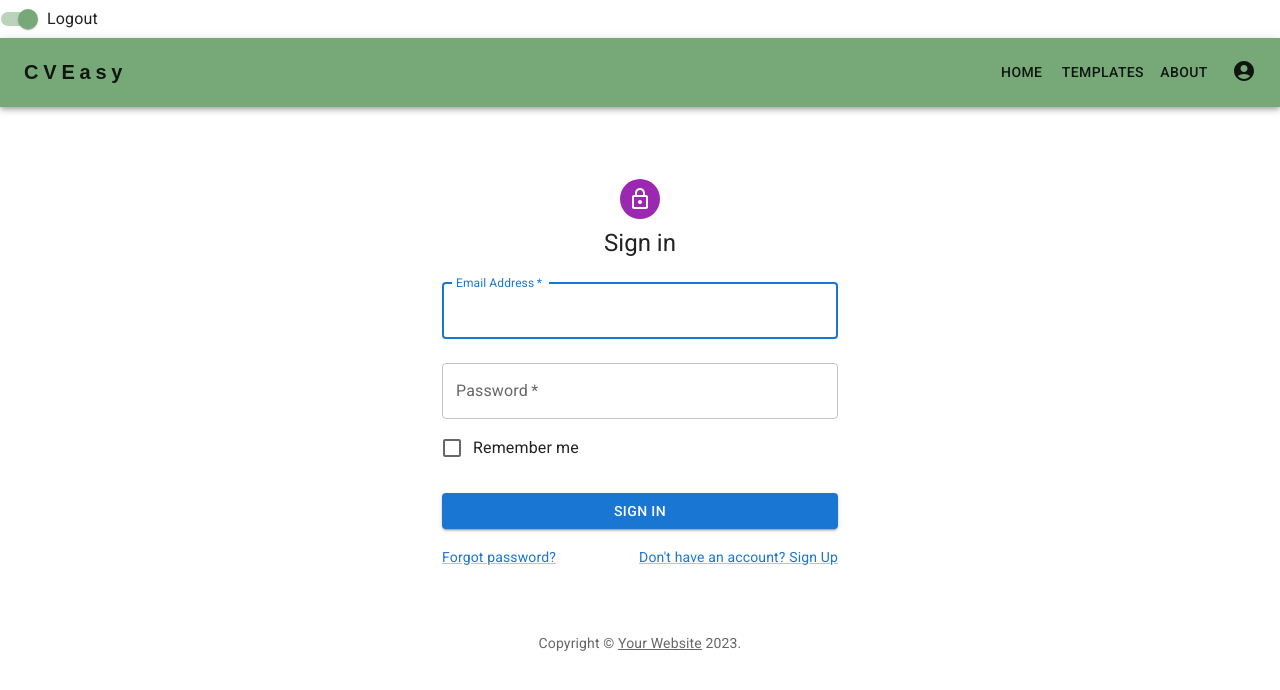
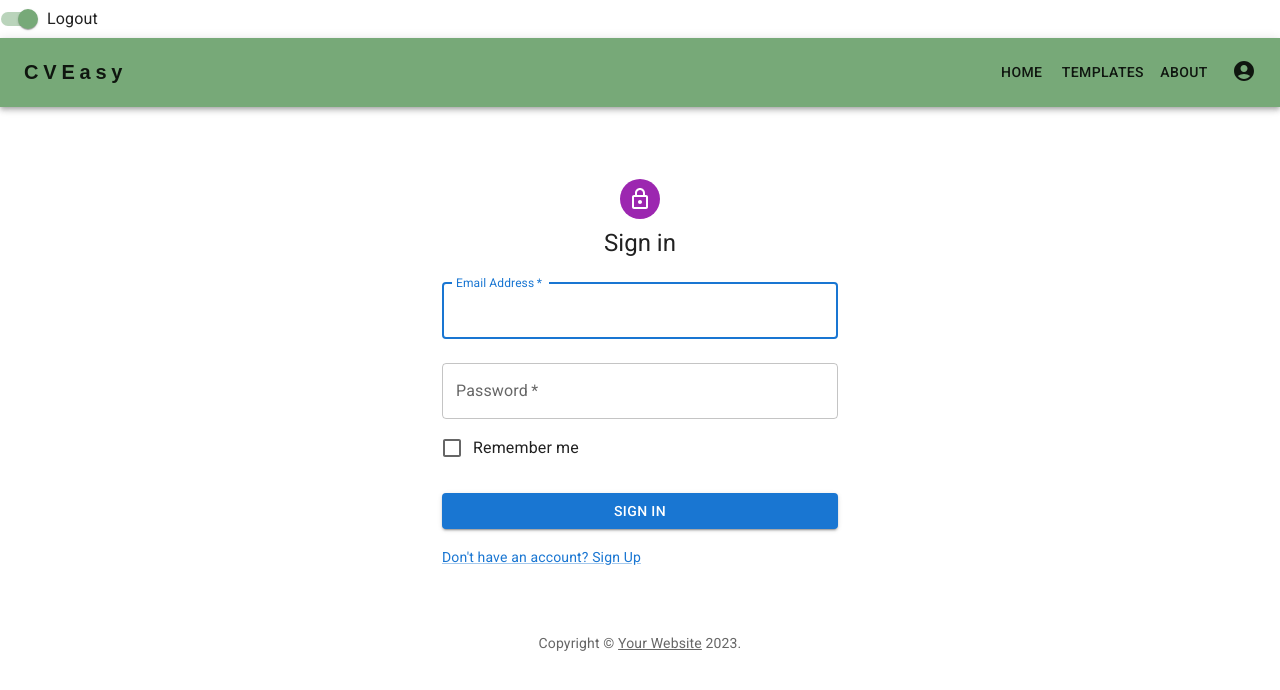
Before and after one commit to UnchartedWorld/CVEasy-DevProject, a React (Create React App) app in the folder CVEasy Front-End/cveasy-frontend/: page /Login in a window 1280 px wide. Shown: the top 690 px of the page. Built offline with nearby package versions, Linux system fonts and the light colour scheme.

Commit message:
refactor(ui): Removes "forget password" text
It's unknown if I want to even incorporate this as functionality, so it being here is deemed pointless.

```diff
--- a/CVEasy Front-End/cveasy-frontend/src/components/pages/LoginPage.tsx
+++ b/CVEasy Front-End/cveasy-frontend/src/components/pages/LoginPage.tsx
@@ -90,11 +90,6 @@ export default function LoginPage() {
                             Sign In
                         </Button>
                         <Grid container>
-                            <Grid item xs>
-                                <Link href="#" variant="body2">
-                                    Forgot password?
-                                </Link>
-                            </Grid>
                             <Grid item>
                                 <Link href="/Register" variant="body2">
                                     {"Don't have an account? Sign Up"}
```
